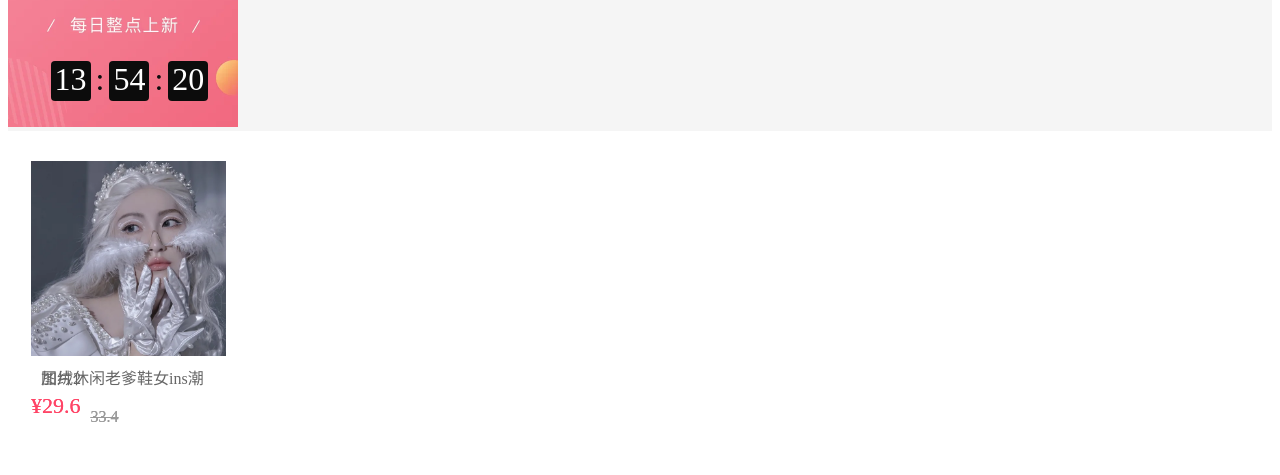
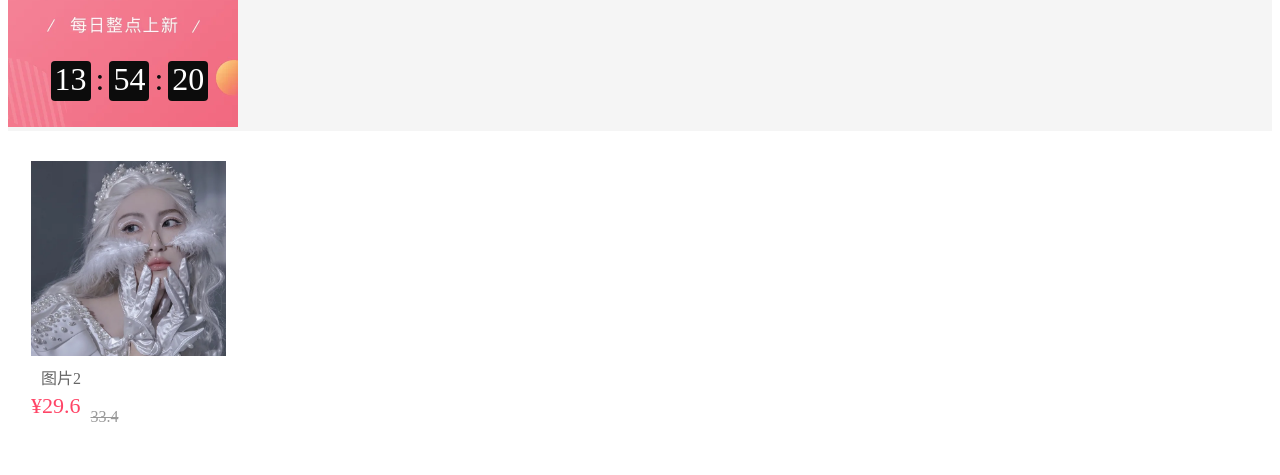
Before and after one commit to kakapo-hdl/MushRoomHouse-Web, a Vue app: page /#/ShppingMall in a window 1280 px wide. Shown: the part 1680-2155 px from the top of the page. Built offline with nearby package versions, Linux system fonts and the light colour scheme.

Commit message:
2021年1月15日08点16分

```diff
--- a/src/components/common/ShoppingHallMsg.vue
+++ b/src/components/common/ShoppingHallMsg.vue
@@ -18,7 +18,8 @@
                 :imageData="imageData"
                 :isDisplayPrice=true
                 :isOringinalPrice=true
-                :imageClass="imageForm"
+                :autoWiperTime=4000
+
       > </carousel>
     </div>
 
@@ -41,6 +42,16 @@ export default {
       displayCounter:6,
       imageData:[
         {text:'加绒休闲老爹鞋女ins潮',src:require('assets/image/TestImage/7.jpg'),price:29.6,oriPrice:33.4},
+        {text:'图片8',src:require('assets/image/TestImage/8.jpg'),price:29.6,oriPrice:33.4},
+        {text:'图片3',src:require('assets/image/TestImage/3.jpg'),price:29.6,oriPrice:33.4},
+        {text:'图片4',src:require('assets/image/TestImage/4.jpg'),price:29.6,oriPrice:33.4},
+        {text:'图片5',src:require('assets/image/TestImage/5.jpg'),price:29.6,oriPrice:33.4},
+        {text:'图片6',src:require('assets/image/TestImage/6.jpg'),price:29.6,oriPrice:33.4},
+        {text:'图片2',src:require('assets/image/TestImage/2.jpg'),price:29.6,oriPrice:33.4},
+        {text:'图片5',src:require('assets/image/TestImage/5.jpg'),price:29.6,oriPrice:33.4},
+        {text:'图片6',src:require('assets/image/TestImage/6.jpg'),price:29.6,oriPrice:33.4},
+        {text:'图片2',src:require('assets/image/TestImage/2.jpg'),price:29.6,oriPrice:33.4},
+                {text:'加绒休闲老爹鞋女ins潮',src:require('assets/image/TestImage/7.jpg'),price:29.6,oriPrice:33.4},
         {text:'图片8',src:require('assets/image/TestImage/8.jpg'),price:29.6,oriPrice:33.4},
         {text:'图片3',src:require('assets/image/TestImage/3.jpg'),price:29.6,oriPrice:33.4},
         {text:'图片4',src:require('assets/image/TestImage/4.jpg'),price:29.6,oriPrice:33.4},
--- a/src/components/common/commonHome/Carousel.vue
+++ b/src/components/common/commonHome/Carousel.vue
@@ -2,17 +2,28 @@
 <template>
   <div>
     <div class="carousel-display-area">
-      <div v-for="(displayItem, index) in displayImage" :key="index" style="overflow:hidden" class="carousel-wiper-item">
-        <div v-for="(item, index) in displayItem" :key="index" class="carousele-image-one fl">
-          <diV class="carousel-display-block ">
+      <div
+        v-for="(displayItem, index) in displayImage"
+        :key="index"
+        style="overflow: hidden"
+        class="carousel-wiper-item"
+        ref="swiperItem"
+      >
+        <div
+          v-for="(item, index) in displayItem"
+          :key="index"
+          class="carousele-image-one fl"
+        >
+          <diV class="carousel-display-block">
             <img :src="item.src" />
           </diV>
-          <a class="carousel-display-text">{{item.text}}</a>
+          <a class="carousel-display-text">{{ item.text }}</a>
           <div class="carousel-price">
-          <span class="fl carousel-display-price">¥{{item.price}}</span>
-          <span class="fr carousel-display-original-price">{{item.oriPrice}}</span>
+            <span class="fl carousel-display-price">¥{{ item.price }}</span>
+            <span class="fr carousel-display-original-price">{{
+              item.oriPrice
+            }}</span>
           </div>
-
         </div>
       </div>
     </div>
@@ -58,15 +69,18 @@ export default {
     //自动轮播时间 单位毫秒
     autoWiperTime: {
       type: Number,
-      default: 2000,
+      default: 1000,
     },
   },
   beforeMount() {
-    this.$nextTick(
-      this.groundImage(this.displayCounter)
-    )
+    this.$nextTick(this.groundImage(this.displayCounter));
   },
-  mounted(){
+  mounted() {
+    // this.$refs.swiperItem[this.displayIndex].style="left:0px;display:block"
+
+      this.$refs.swiperItem[this.displayIndex].style ="left:0px;display:block;";
+      this.CarouselSlipe(this.autoWiperTime)
+
   },
   methods: {
     groundImage(number) {
@@ -77,21 +91,50 @@ export default {
           (i + 1) * number
         );
       }
+    },
+    CarouselSlipe(Time) {
+      setTimeout(() => {
 
+
+        if (this.displayIndex >= this.displayImage.length-1) {
+          this.displayIndex = 0;
+        }else{
+          this.displayIndex++;
+          }
+        this.$refs.swiperItem[this.displayIndex].style =
+        "left:1460px;display:block;";
+        setTimeout(() => {
+          if(this.displayIndex==0){
+          this.$refs.swiperItem[this.displayImage.length-1].style =
+          "left:-1460px;display:block;transition-duration:500ms " ;
+          }else{
+          this.$refs.swiperItem[this.displayIndex-1].style =
+          "left:-1460px;display:block;transition-duration:500ms" ;
+          }
+
+        this.$refs.swiperItem[this.displayIndex].style =
+        "left:0px;display:block; transition-duration:500ms";
+
+        }, 100);
+
+        this.CarouselSlipe(Time);
+        console.log(this.$refs.swiperItem[this.displayIndex].style);
+      }, Time);
     },
   },
 };
 </script>
 <style lang='less' scoped>
-.carousel-wiper-item{
+.carousel-wiper-item {
+  display: none;
   position: absolute;
   top: 0;
-  left: 0;
+  left: -1460px;
 }
-.carousel-display-area{
+.carousel-display-area {
   overflow: hidden;
-  width: 1460px ;
-  height: 294px ;
+  width: 1460px;
+  height: 294px;
   position: relative;
 }
 .carousel-display-block {
@@ -102,12 +145,12 @@ export default {
 .carousel-display-block img {
   width: 195px;
 }
-.carousele-image-one{
-  height:248px;
-   width:190px;
-   padding:30px 23px 16px 23px;
+.carousele-image-one {
+  height: 248px;
+  width: 190px;
+  padding: 30px 23px 16px 23px;
 }
-.carousel-display-text{
+.carousel-display-text {
   color: #666;
   font-size: 16px;
   line-height: 20px;
@@ -121,20 +164,19 @@ export default {
   padding: 0 10px;
 }
 
-.carousel-display-price{
-    color: #FF4466;
+.carousel-display-price {
+  color: #ff4466;
   font-style: normal;
   font-size: 22px;
   font-family: "PingFang SC";
 }
-.carousel-display-original-price{
+.carousel-display-original-price {
   font-size: 16px;
   color: #999;
   font-family: "PingFang SC";
   margin-left: 10px;
   position: relative;
   top: 9px;
-    text-decoration: line-through
+  text-decoration: line-through;
 }
-
 </style>
```
Lines whose indentation alone changed are shown as unchanged.
